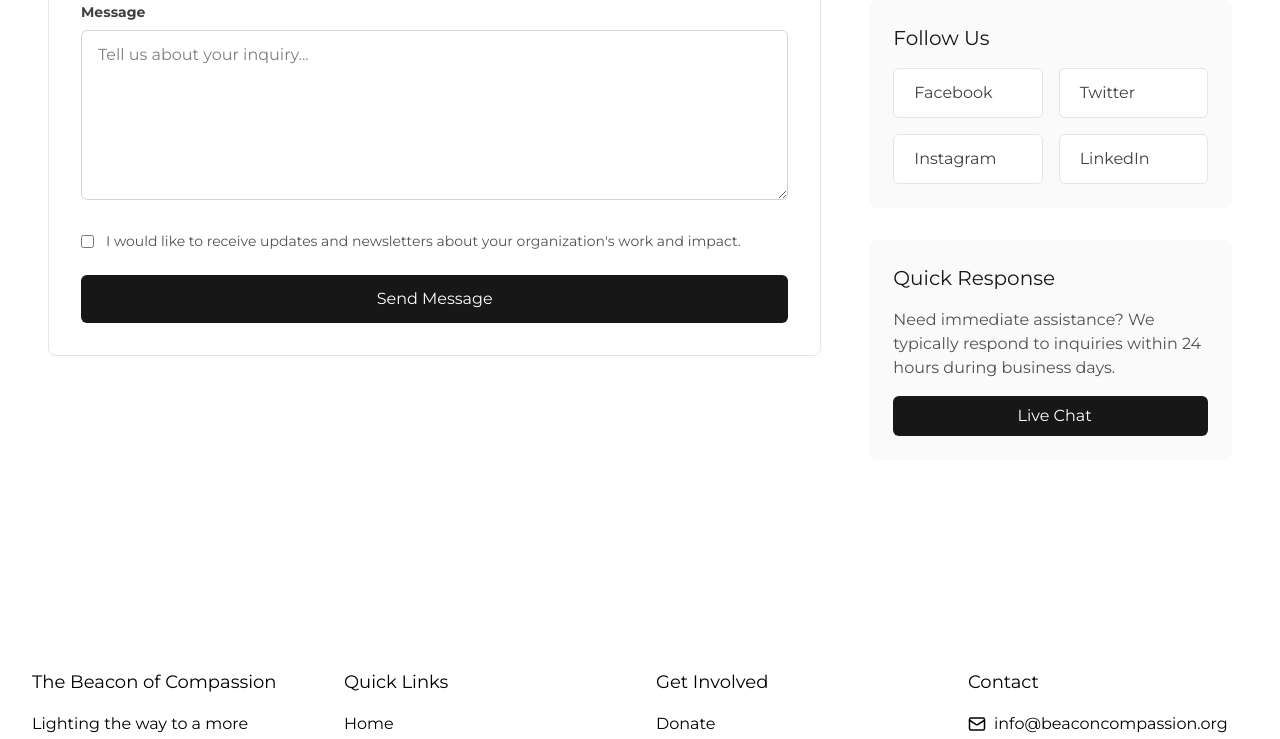
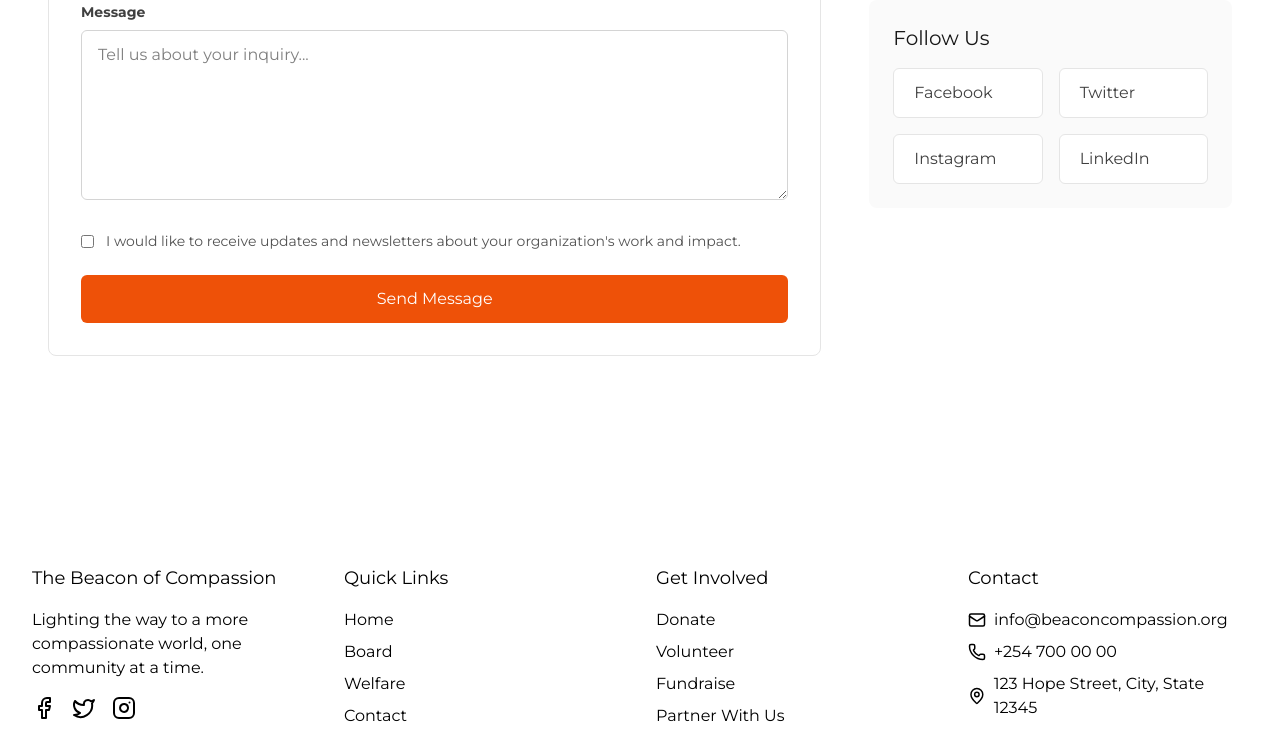
Before and after one commit to Ariel-joe/BCF, a React (Vite) app: page /volunteer in a window 1280 px wide. Shown: the part 1292-2031 px from the top of the page. Built offline with nearby package versions, Linux system fonts and the light colour scheme; a web font is replaced by a local one.

Commit message:
update on the scrolltoTop comp

```diff
--- a/src/App.jsx
+++ b/src/App.jsx
@@ -1,6 +1,7 @@
 import { Outlet } from "react-router";
 import { Header } from "./components/Header";
 import { Footer } from "./components/Footer";
+import ScrollToTop from "./components/ScrollToTop";
 
 function App() {
     return (
@@ -9,6 +10,8 @@ function App() {
                 <Header />
             </div>
 
+            {/* ensure page resets to top on navigation */}
+            <ScrollToTop />
             <main className="pt-20">
                 <Outlet />
             </main>
--- a/src/components/Footer.jsx
+++ b/src/components/Footer.jsx
@@ -129,8 +129,8 @@ const Footer = () => {
                     </div>
                     <div className="border-t border-neutral-700 mt-8 pt-8 text-center text-black-400">
                         <p>
-                            &copy; 2025 The Beacon of Compassion. All rights
-                            reserved.
+                            &copy; {new Date().getFullYear()} The Beacon of
+                            Compassion. All rights reserved.
                         </p>
                     </div>
                 </div>
--- a/src/components/Header.jsx
+++ b/src/components/Header.jsx
@@ -114,7 +114,7 @@ const Header = () => {
                             to={"/"}
                             onClick={() => setMobileOpen(false)}
                         >
-                            <button className="w-full text-left px-4 py-6 font-semibold border-b border-(--color-logo-orange) text-black">
+                            <button className="w-full text-left px-4 py-6 font-semibold border-b border-(--color-card-orange) text-black">
                                 Home
                             </button>
                         </Link>
@@ -123,7 +123,7 @@ const Header = () => {
                             to={"/team"}
                             onClick={() => setMobileOpen(false)}
                         >
-                            <button className="w-full text-left px-4 py-6 font-semibold border-b border-(--color-logo-orange) text-black">
+                            <button className="w-full text-left px-4 py-6 font-semibold border-b border-(--color-card-orange) text-black">
                                 BCF Team
                             </button>
                         </Link>
@@ -132,7 +132,7 @@ const Header = () => {
                             to={"/board"}
                             onClick={() => setMobileOpen(false)}
                         >
-                            <button className="w-full text-left px-4 py-6 font-semibold border-b border-(--color-logo-orange) text-black">
+                            <button className="w-full text-left px-4 py-6 font-semibold border-b border-(--color-card-orange) text-black">
                                 BCF Board
                             </button>
                         </Link>
@@ -141,7 +141,7 @@ const Header = () => {
                             to={"/volunteer"}
                             onClick={() => setMobileOpen(false)}
                         >
-                            <button className="w-full text-left px-4 py-6 font-semibold border-b border-(--color-logo-orange) text-black">
+                            <button className="w-full text-left px-4 py-6 font-semibold border-b border-(--color-card-orange) text-black">
                                 Volunteer
                             </button>
                         </Link>
@@ -150,7 +150,7 @@ const Header = () => {
                             to={"/welfare"}
                             onClick={() => setMobileOpen(false)}
                         >
-                            <button className="w-full text-left px-4 py-6 font-semibold  border-b border-(--color-logo-orange) text-black">
+                            <button className="w-full text-left px-4 py-6 font-semibold  border-b border-(--color-card-orange) text-black">
                                 Welfare
                             </button>
                         </Link>
@@ -159,7 +159,7 @@ const Header = () => {
                             to={"/contact"}
                             onClick={() => setMobileOpen(false)}
                         >
-                            <button className="w-full text-left px-4 py-6 font-semibold  border-b border-(--color-logo-orange) text-black">
+                            <button className="w-full text-left px-4 py-6 font-semibold  border-b border-(--color-card-orange) text-black">
                                 Contact
                             </button>
                         </Link>
@@ -168,7 +168,7 @@ const Header = () => {
                             to={"/partner"}
                             onClick={() => setMobileOpen(false)}
                         >
-                            <button className="w-full text-left px-4 py-6 font-semibold  border-b border-(--color-logo-orange) text-black">
+                            <button className="w-full text-left px-4 py-6 font-semibold  border-b border-(--color-card-orange) text-black">
                                 Partner
                             </button>
                         </Link>
--- /dev/null
+++ b/src/components/ScrollToTop.jsx
@@ -0,0 +1,15 @@
+import { useEffect } from "react";
+import { useLocation } from "react-router";
+
+const ScrollToTop = () => {
+    const location = useLocation();
+
+    useEffect(() => {
+        // smooth-scroll to top on route change
+        window.scrollTo({ top: 0, left: 0, behavior: "auto" });
+    }, [location.pathname]);
+
+    return null;
+};
+
+export default ScrollToTop;
--- a/src/components/volunteerForm.jsx
+++ b/src/components/volunteerForm.jsx
@@ -86,7 +86,7 @@ const VolunteerForm = () => {
                         </div>
                         <button
                             type="submit"
-                            className="w-full px-8 py-3 bg-neutral-900 text-white rounded-md hover:bg-neutral-800"
+                            className="w-full px-8 py-3 bg-(--color-logo-orange) text-white rounded-md hover:bg-neutral-500"
                         >
                             Send Message
                         </button>
--- a/src/index.css
+++ b/src/index.css
@@ -7,6 +7,9 @@
 :root {
     --color-logo-blue: #081bee;
     --color-logo-orange: #ee5108;
+    --color-card-orange: #ffd5a8;
+    --color-light-blue: #5c88ff;
+    --color-card-blue: #8ab5ff;
 }
 
 a.active {
--- a/src/pages/TeamPage.jsx
+++ b/src/pages/TeamPage.jsx
@@ -5,8 +5,12 @@ const TeamPage = () => {
       <>
           <section
               id="team-hero"
-              className="h-[300px] bg-neutral-50 flex items-center"
-          ></section>
+              className="h-[400px] flex items-center bg-neutral-50 relative text-white hero bg-cover bg-center"
+
+              style={{ backgroundImage: 'url("/team.JPG")' }}
+          >
+
+          </section>
           <section id="leadership" className="py-20 bg-white">
               <div className="max-w-7xl mx-auto px-6">
                   <div className="text-center mb-16">
--- a/src/pages/VolunteerPage.jsx
+++ b/src/pages/VolunteerPage.jsx
@@ -193,21 +193,7 @@ const VolunteerPage = () => {
                                             </a>
                                         </div>
                                     </div>
-                                    <div class="bg-neutral-50 p-6 rounded-lg">
-                                        <h3 class="text-xl text-neutral-900 mb-4">
-                                            Quick Response
-                                        </h3>
-                                        <p class="text-neutral-600 mb-4">
-                                            Need immediate assistance? We
-                                            typically respond to inquiries
-                                            within 24 hours during business
-                                            days.
-                                        </p>
-                                        <button class="w-full px-6 py-2 bg-neutral-900 text-white rounded-md hover:bg-neutral-800">
-                                            <i class="fa-solid fa-comments mr-2"></i>
-                                            Live Chat
-                                        </button>
-                                    </div>
+
                                 </div>
                             </div>
                         </div>
```
Also changed, not shown: src/pages/HomePage.jsx (+12 -8 lines), 1 other file (tests, documents, lock files or other folders).
